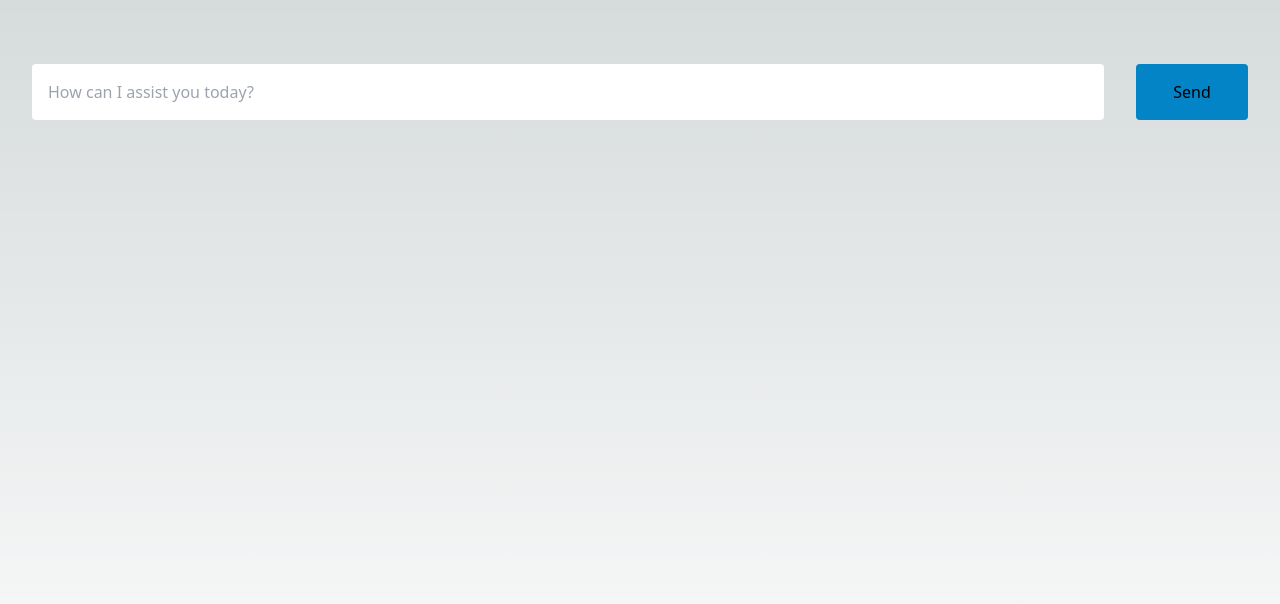
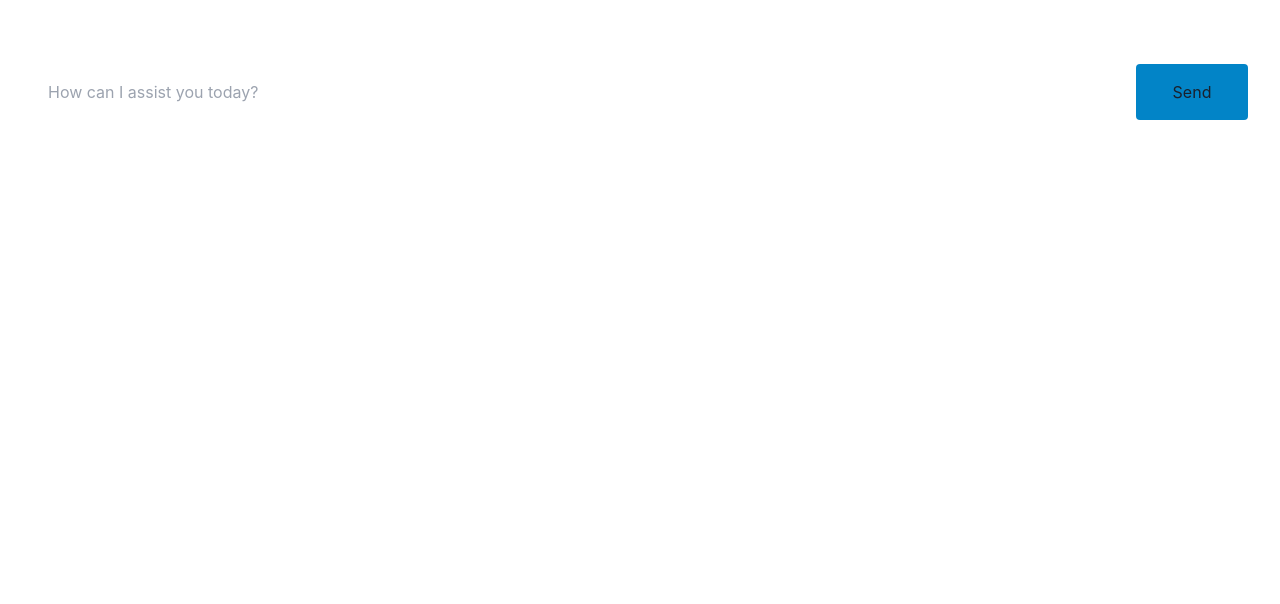
Before and after one commit to TechNickAI/cora-nextjs, a Next.js app: page / in a window 1280 px wide. Shown: the top 604 px of the page. Built offline with nearby package versions, Linux system fonts and the light colour scheme.

Commit message:
Implement Chakra-UI

```diff
--- a/app/layout.tsx
+++ b/app/layout.tsx
@@ -1,4 +1,6 @@
 import "@/app/globals.css"
+import { Box } from "@chakra-ui/react"
+import { Providers } from "./providers"
 
 const logoUrl = "https://d1xiic2ql9d7gm.cloudfront.net/logo_cora.png"
 
@@ -38,9 +40,9 @@ export default function RootLayout({ children }: RootLayoutProps) {
     return (
         <html lang="en">
             <body>
-                <div className="flex flex-col min-h-screen">
-                    <main className="flex flex-col flex-1 bg-muted/50">{children}</main>
-                </div>
+                <Providers>
+                    <Box>{children}</Box>
+                </Providers>
             </body>
         </html>
     )
--- /dev/null
+++ b/app/providers.tsx
@@ -0,0 +1,24 @@
+"use client"
+// This page needs to be separate from layout.tsx because it needs to be a client component
+import { ChakraProvider, extendTheme } from "@chakra-ui/react"
+
+const theme = extendTheme({
+    colors: {
+        brand: {
+            50: "#FAF5FF",
+            100: "#E9D8FD",
+            200: "#D6BCFA",
+            300: "#B794F4",
+            400: "#9F7AEA",
+            500: "#805AD5",
+            600: "#6B46C1",
+            700: "#553C9A",
+            800: "#44337A",
+            900: "#322659",
+        },
+    },
+})
+
+export function Providers({ children }: { children: React.ReactNode }) {
+    return <ChakraProvider theme={theme}>{children}</ChakraProvider>
+}
--- a/package.json
+++ b/package.json
@@ -9,6 +9,7 @@
         "lint": "next lint"
     },
     "dependencies": {
+        "@chakra-ui/react": "^2.8.2",
         "@langchain/community": "^0.2.20",
         "@langchain/core": "^0.2.18",
         "@langchain/langgraph": "^0.0.31",
```
Also changed, not shown: 1 other file (tests, documents, lock files or other folders).
